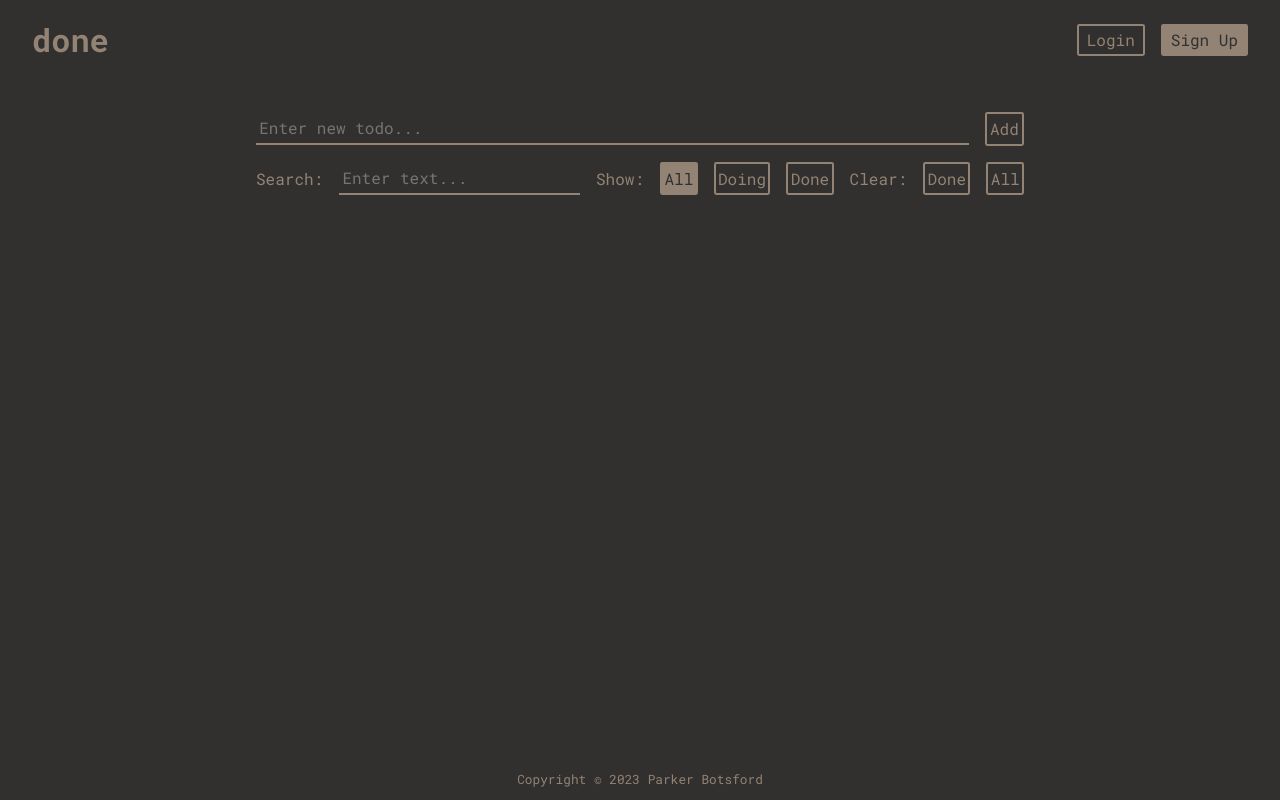
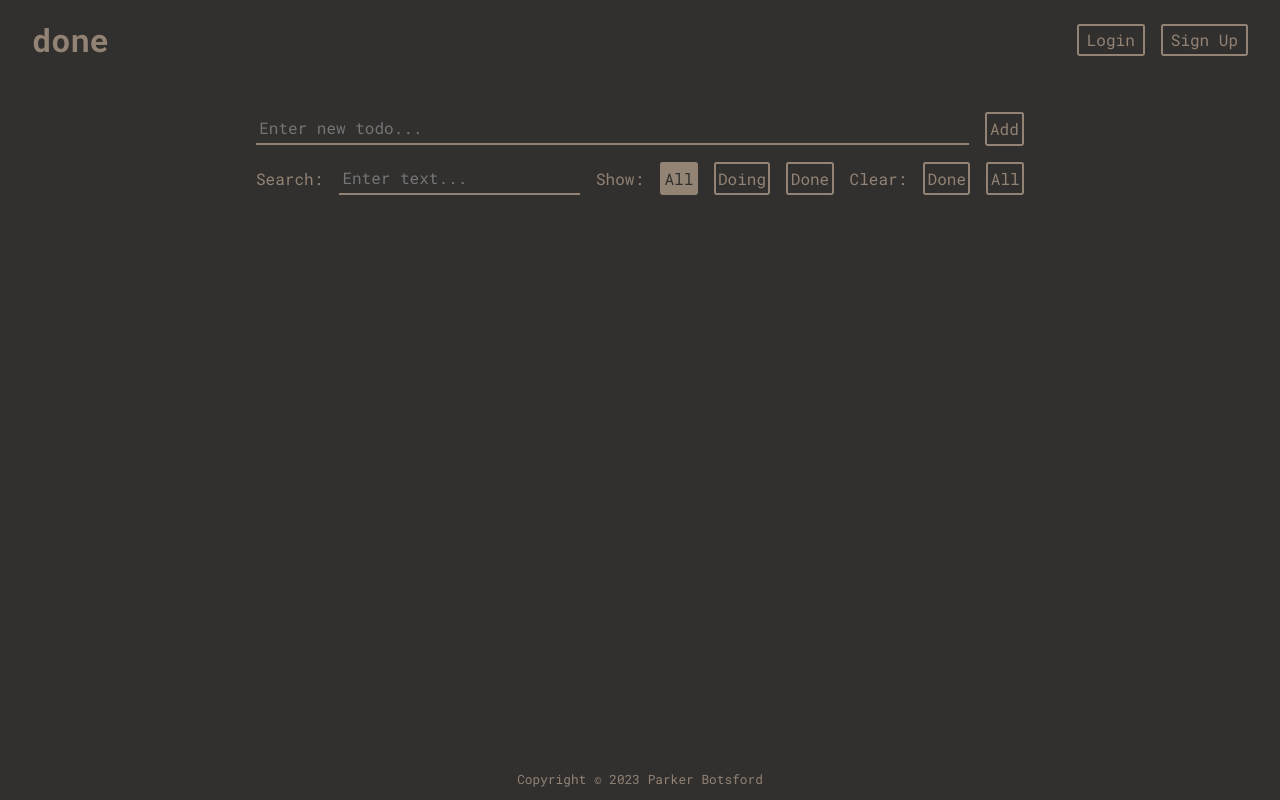
Before and after one commit to parbots/done, a Next.js app: page / in a window 1280 px wide. Built offline with nearby package versions, Linux system fonts and the light colour scheme.

Commit message:
Change signup link styling

```diff
--- a/src/components/header/Header.module.css
+++ b/src/components/header/Header.module.css
@@ -44,8 +44,7 @@
 }
 
 .signupLink {
-    color: var(--background);
-    background-color: var(--color);
+    color: var(--color);
 }
 
 .signupLink:hover,
@@ -54,5 +53,5 @@
 
     border-color: var(--highlight);
 
-    background-color: var(--highlight);
+    color: var(--highlight);
 }
```
